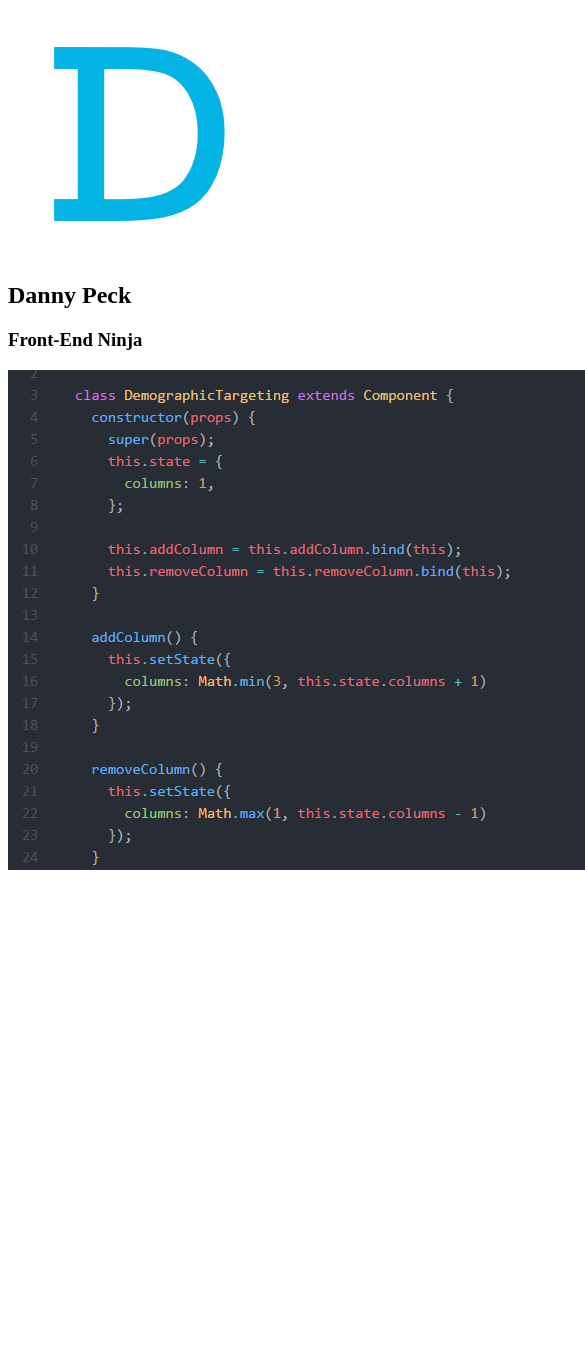
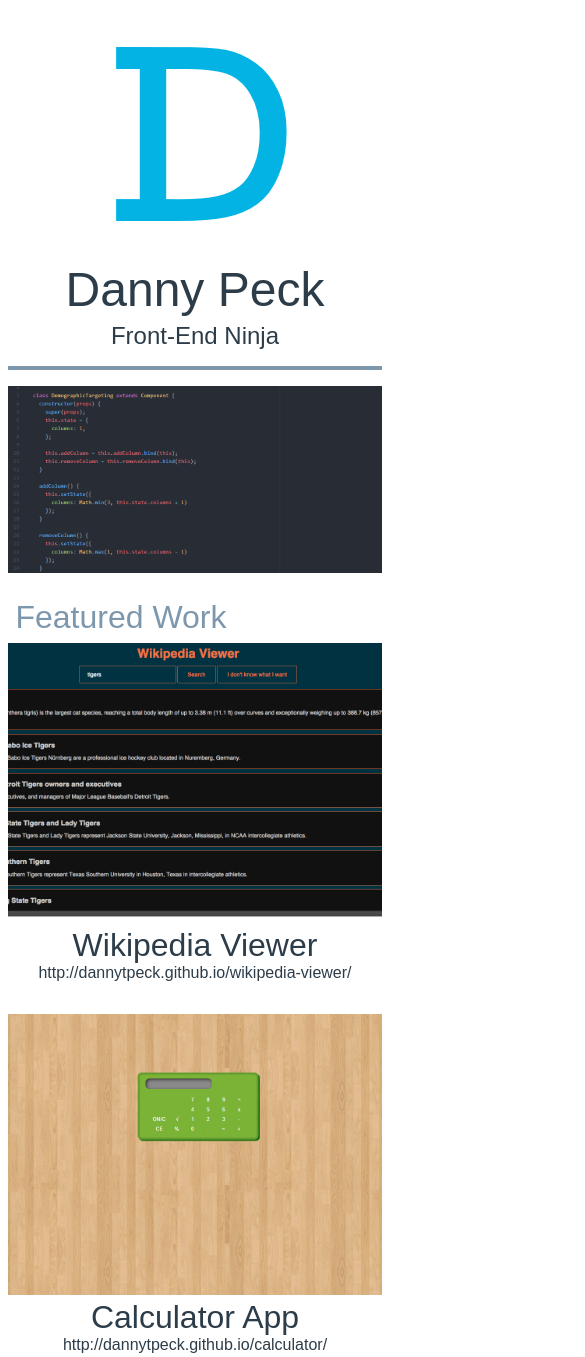
Before and after one commit to dannytpeck/portfolio-site, a plain HTML site: page index.html in a window 390 px wide. Shown: the top 1357 px of the page, 585 px wide, since content can reach past the window. Before the commit the page ends 882 px from the top, so only its background shows below. Drawn offline with Linux system fonts and the light colour scheme.

Commit message:
Create mobile-first design

```diff
--- a/css/style.css
+++ b/css/style.css
@@ -0,0 +1,86 @@
+body {
+  font-family: Arial, 'Helvetica Neue', Helvetica, sans-serif;
+  color: #2d3c49;
+}
+
+h1, h2, h3, p {
+  margin: 0;
+  padding: 0;
+  font-weight: normal;
+}
+
+h1 {
+  font-size: 3em;
+  margin-bottom: 0.1em;
+}
+
+h2 {
+  font-size: 2em;
+  color: #7d97ad;
+  margin: 0.2em 0;
+}
+
+h3 {
+  font-size: 1.5em;
+}
+
+header {
+  width: 100%;
+  min-height: 100px;
+  text-align: center;
+}
+
+hr {
+  border: 2px solid #7d97ad;
+  margin: 1em 0;
+}
+
+article img {
+  width: 100%;
+}
+
+a {
+  color: inherit;
+  text-decoration: none;
+}
+
+#banner-image {
+  width: 100%;
+}
+
+#banner-image img {
+  width: 100%;
+  margin-bottom: 1em;
+}
+
+#featured-work h2 {
+  margin-left: 2%;
+}
+
+.container {
+  display: flex;
+  flex-flow: row wrap;
+}
+
+.container article {
+  width: 450px;
+  margin: auto;
+  margin-bottom: 2em;
+  text-align: center;
+}
+
+.project-title {
+  font-size: 2em;
+}
+
+/* Medium screens */
+@media screen and (min-width: 600px) {
+  .container article {
+  }
+}
+
+/* Large screens */
+@media screen and (min-width: 800px) {
+  .container article {
+  }
+}
--- a/index.html
+++ b/index.html
@@ -9,23 +9,45 @@
   <body>
 
     <header>
-      <img src="img/logo.png" alt="logo">
+      <img id="header-logo" src="img/logo.png" alt="logo">
       <section id="header-name">
         <h1>Danny Peck</h1>
         <h3>Front-End Ninja</h3>
       </section>
     </header>
 
+    <hr>
+
     <section id="banner-image">
       <img src="img/banner.png" alt="banner showing javascript code">
     </section>
 
     <section id="featured-work">
-      <article></article>
-      <article></article>
-      <article></article>
+      <h2>Featured Work</h2>
+      <section class="container">
+        <article>
+          <img src="img/wikipedia-viewer.png" alt="">
+          <section>
+            <p class="project-title">Wikipedia Viewer</p>
+            <p class="project-url">http://dannytpeck.github.io/wikipedia-viewer/</p>
+          </section>
+        </article>
+        <article>
+          <img src="img/javascript-calculator.png" alt="">
+          <section>
+            <p class="project-title">Calculator App</p>
+            <p class="project-url">http://dannytpeck.github.io/calculator/</p>
+          </section>
+        </article>
+        <article>
+          <img src="img/quote-generator.png" alt="">
+          <section>
+            <p class="project-title">Quote Generator</p>
+            <p class="project-url">https://codepen.io/dannytpeck/full/zGyORW</p>
+          </section>
+        </article>
+      </section>
     </section>
 
-    <script src="js/app.js"></script>
   </body>
 </html>
```
